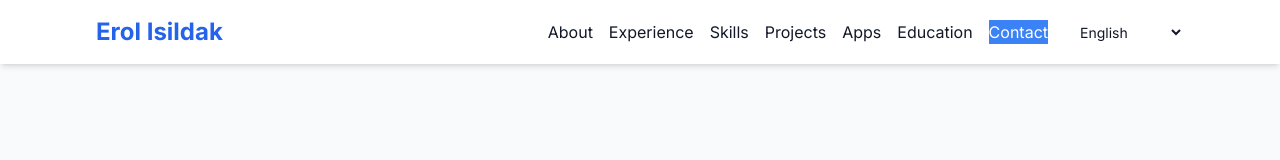
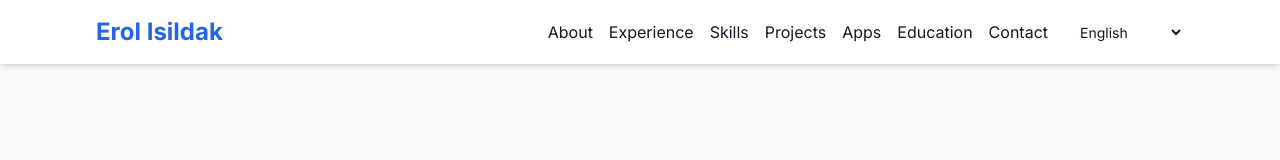
Before and after one commit to eisildak/erol_isildak_webSite, a website: page index.html in a window 1280 px wide. Shown: the top 160 px of the page. Drawn offline with nearby package versions, Linux system fonts and the light colour scheme; grey boxes are pictures that could not be loaded.

Commit message:
contact rengi

```diff
--- a/index.html
+++ b/index.html
@@ -50,7 +50,7 @@
                         <a href="#projects" class="nav-link" data-en="Projects" data-tr="Projeler">Projects</a>
                         <a href="#apps" class="nav-link" data-en="Apps" data-tr="Uygulamalar">Apps</a>
                         <a href="#education" class="nav-link" data-en="Education" data-tr="Eğitim">Education</a>
-                        <a href="#contact" class="nav-link bg-blue-500 text-white hover:bg-blue-600 hover:text-white" data-en="Contact" data-tr="İletişim">Contact</a>
+                        <a href="#contact" class="nav-link" data-en="Contact" data-tr="İletişim">Contact</a>
                     </div>
                     <!-- Dil Seçeneği --><div class="relative">
                         <select id="language-switcher" class="block w-full pl-3 pr-10 py-2 text-base border-gray-300 focus:outline-none focus:ring-blue-500 focus:border-blue-500 sm:text-sm rounded-md bg-white">
```
